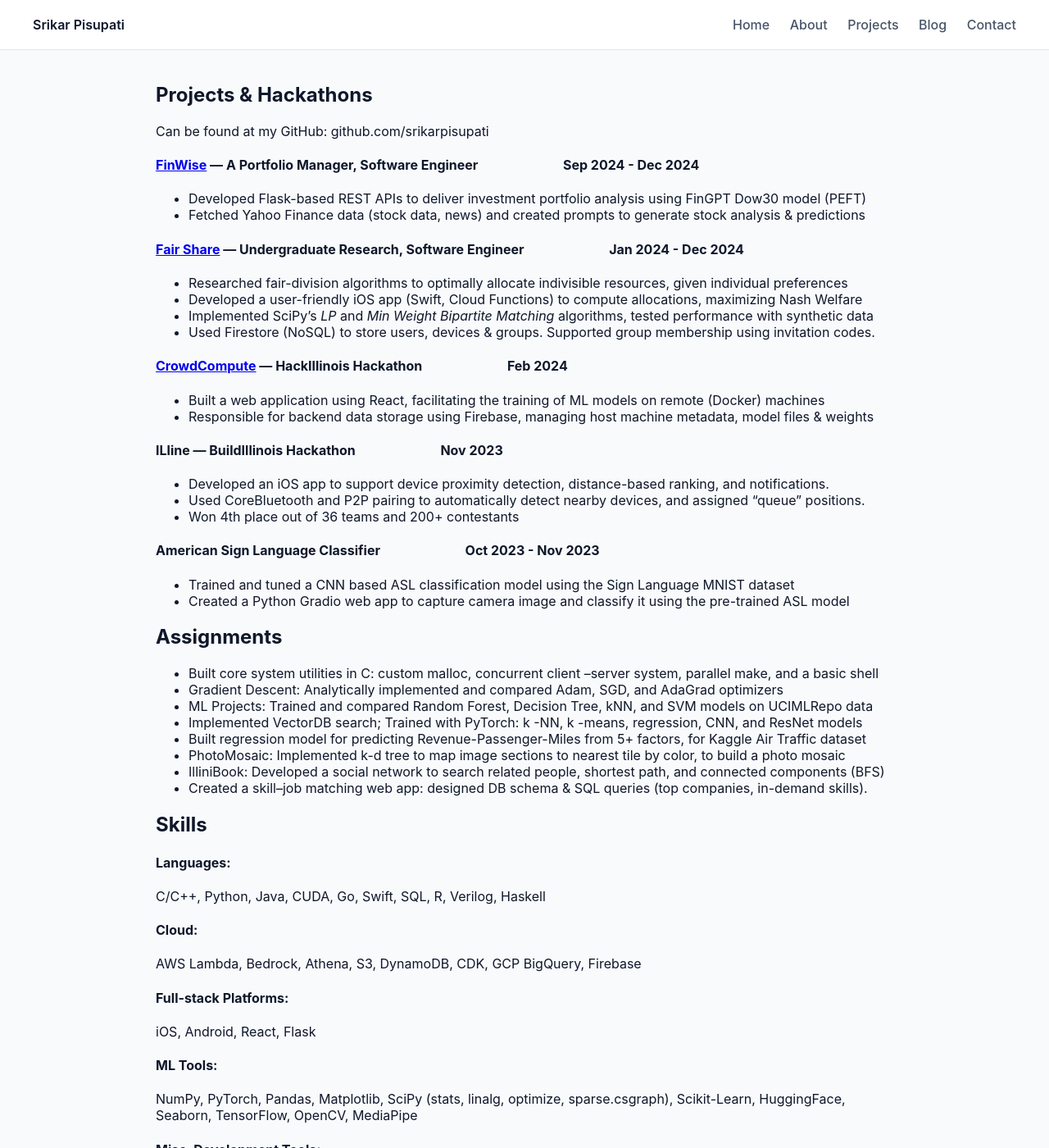
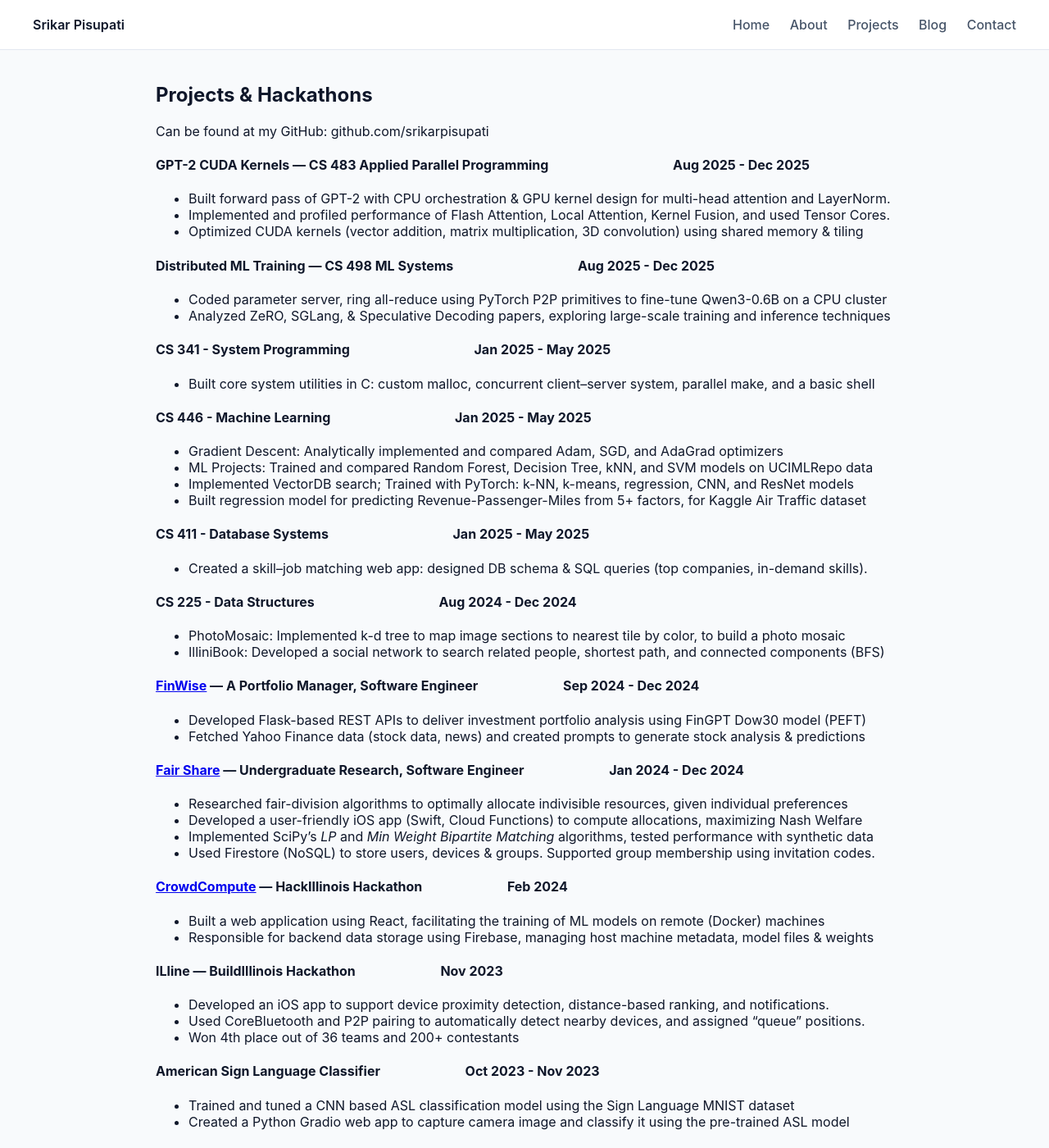
Before and after one commit to srikarpisupati/srikarpisupati.github.io, a Jekyll site: the page built from projects.md, in a window 1280 px wide and 1400 px high. Shown: the whole window at 82% size. Built offline with Jekyll 4.4.1, drawn with Linux system fonts in a browser that asks for light colours.

Commit message:
Update projects section with detailed descriptions
Added detailed descriptions of various projects and hackathons, including technologies used and outcomes. Removed the Assignments section for clarity.

```diff
--- a/projects.md
+++ b/projects.md
@@ -8,6 +8,31 @@ permalink: /projects/
 ## Projects & Hackathons
 
 Can be found at my GitHub: github.com/srikarpisupati
+
+#### GPT-2 CUDA Kernels — CS 483 Applied Parallel Programming  &emsp;&emsp;&emsp;&emsp;&emsp;&emsp;&emsp;&emsp;&emsp; Aug 2025 - Dec 2025
+* Built forward pass of GPT-2 with CPU orchestration & GPU kernel design for multi-head attention and LayerNorm.
+* Implemented and profiled performance of Flash Attention, Local Attention, Kernel Fusion, and used Tensor Cores.
+* Optimized CUDA kernels (vector addition, matrix multiplication, 3D convolution) using shared memory & tiling
+
+#### Distributed ML Training — CS 498 ML Systems  &emsp;&emsp;&emsp;&emsp;&emsp;&emsp;&emsp;&emsp;&emsp; Aug 2025 - Dec 2025
+* Coded parameter server, ring all-reduce using PyTorch P2P primitives to fine-tune Qwen3-0.6B on a CPU cluster
+* Analyzed ZeRO, SGLang, & Speculative Decoding papers, exploring large-scale training and inference techniques
+
+#### CS 341 - System Programming  &emsp;&emsp;&emsp;&emsp;&emsp;&emsp;&emsp;&emsp;&emsp; Jan 2025 - May 2025
+* Built core system utilities in C: custom malloc, concurrent client–server system, parallel make, and a basic shell
+
+#### CS 446 - Machine Learning  &emsp;&emsp;&emsp;&emsp;&emsp;&emsp;&emsp;&emsp;&emsp; Jan 2025 - May 2025
+* Gradient Descent: Analytically implemented and compared Adam, SGD, and AdaGrad optimizers
+* ML Projects: Trained and compared Random Forest, Decision Tree, kNN, and SVM models on UCIMLRepo data
+* Implemented VectorDB search; Trained with PyTorch: k-NN, k-means, regression, CNN, and ResNet models
+* Built regression model for predicting Revenue-Passenger-Miles from 5+ factors, for Kaggle Air Traffic dataset
+
+#### CS 411 - Database Systems  &emsp;&emsp;&emsp;&emsp;&emsp;&emsp;&emsp;&emsp;&emsp; Jan 2025 - May 2025
+* Created a skill–job matching web app: designed DB schema & SQL queries (top companies, in-demand skills).
+
+#### CS 225 - Data Structures  &emsp;&emsp;&emsp;&emsp;&emsp;&emsp;&emsp;&emsp;&emsp; Aug 2024 - Dec 2024
+* PhotoMosaic: Implemented k-d tree to map image sections to nearest tile by color, to build a photo mosaic
+* IlliniBook: Developed a social network to search related people, shortest path, and connected components (BFS)
 
 #### [FinWise](https://srikarpisupati.github.io/Finwise.pdf) — A Portfolio Manager, Software Engineer &emsp;&emsp;&emsp;&emsp;&emsp;&emsp; Sep 2024 - Dec 2024
 * Developed Flask-based REST APIs to deliver investment portfolio analysis using FinGPT Dow30 model (PEFT)
@@ -32,18 +57,6 @@ Can be found at my GitHub: github.com/srikarpisupati
 * Trained and tuned a CNN based ASL classification model using the Sign Language MNIST dataset
 * Created a Python Gradio web app to capture camera image and classify it using the pre-trained ASL model
 
-## Assignments
-
-* Built core system utilities in C: custom malloc, concurrent client –server system, parallel make, and a basic shell
-* Gradient Descent: Analytically implemented and compared Adam, SGD, and AdaGrad optimizers
-* ML Projects: Trained and compared Random Forest, Decision Tree, kNN, and SVM models on UCIMLRepo data
-* Implemented VectorDB search; Trained with PyTorch: k -NN, k -means, regression, CNN, and ResNet models
-* Built regression model for predicting Revenue-Passenger-Miles from 5+ factors, for Kaggle Air Traffic dataset
-* PhotoMosaic: Implemented k-d tree to map image sections to nearest tile by color, to build a photo mosaic
-* IlliniBook: Developed a social network to search related people, shortest path, and connected components (BFS)
-* Created a skill–job matching web app: designed DB schema & SQL queries (top companies, in-demand skills).
-
-
 ## Skills
 #### Languages:
 C/C++, Python, Java, CUDA, Go, Swift, SQL, R, Verilog, Haskell
```
